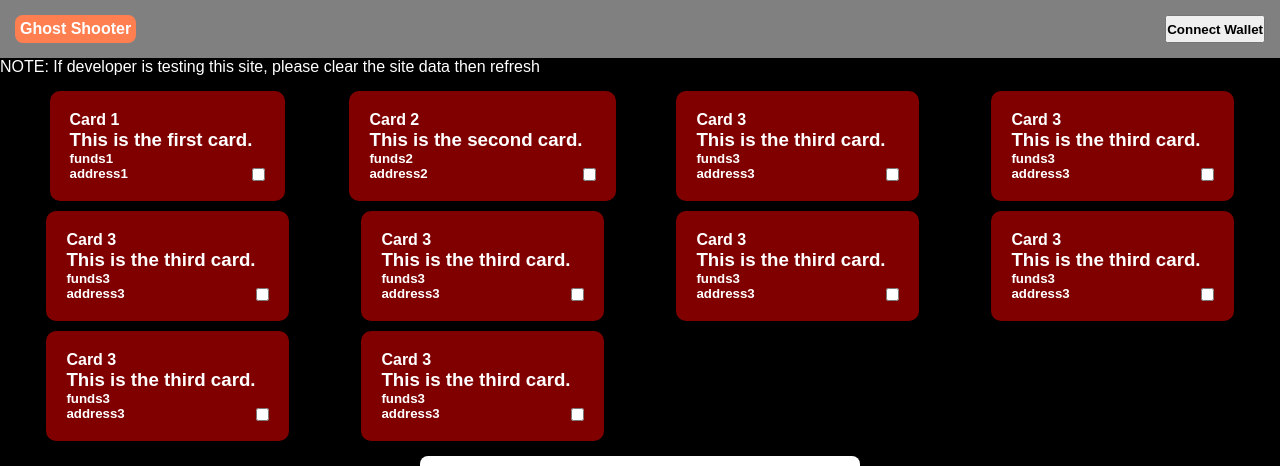
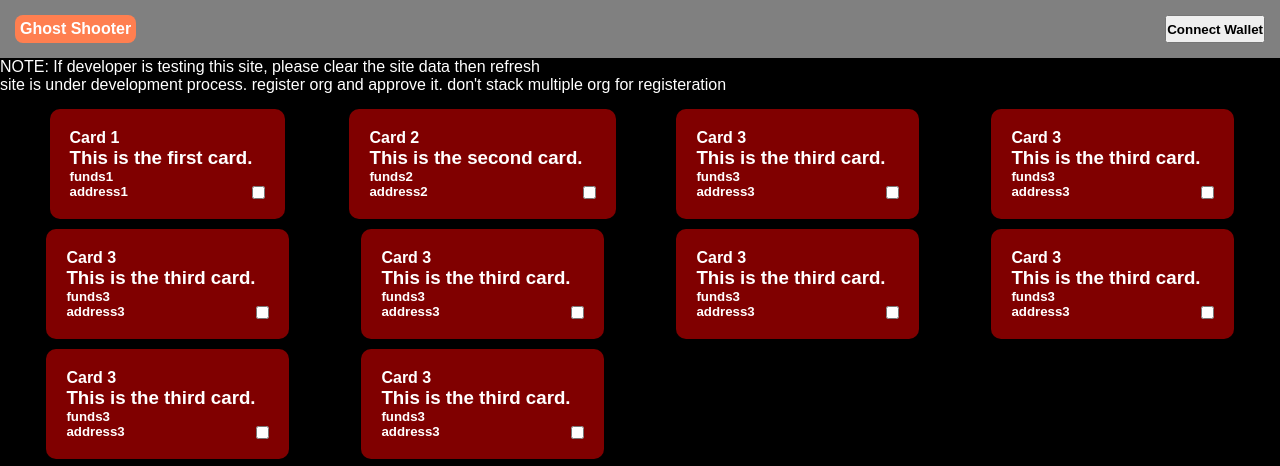
Before and after one commit to kharsh560/Survival_till_last_hackathon_project_KH, a plain HTML site: page index.html in a window 1280 px wide. Shown: the top 466 px of the page. Drawn offline with Linux system fonts and the light colour scheme.

Commit message:
updated abi

```diff
--- a/index.html
+++ b/index.html
@@ -58,7 +58,8 @@
             <h4>Connect Wallet</h4>
         </button>
     </div>
-    <p>NOTE: If developer is testing this site, please clear the site data then refresh</p>
+    <p>NOTE: If developer is testing this site, please clear the site data then refresh<br>
+    site is under development process. register org and approve it. don't stack multiple org for registeration<p>
     <script>
         // Issue a warning if trying to preview an exported project on disk.
         (function() {
```
